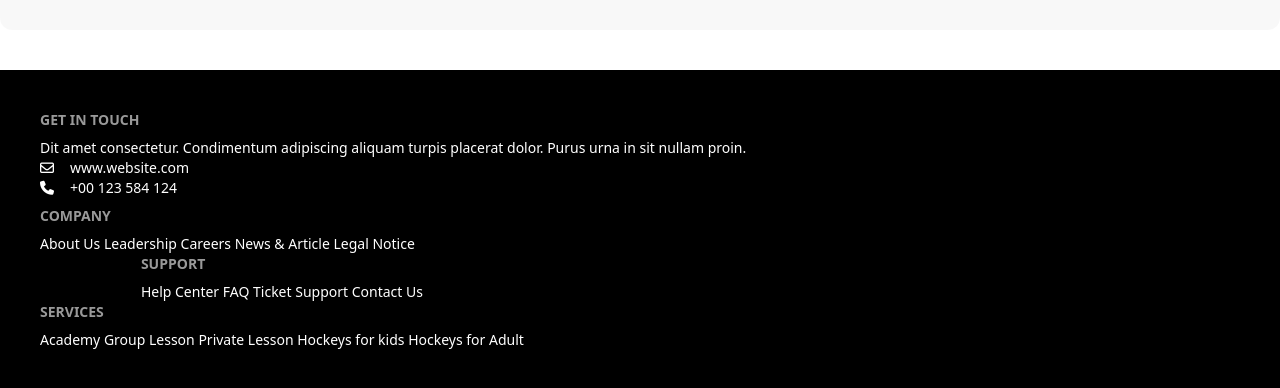
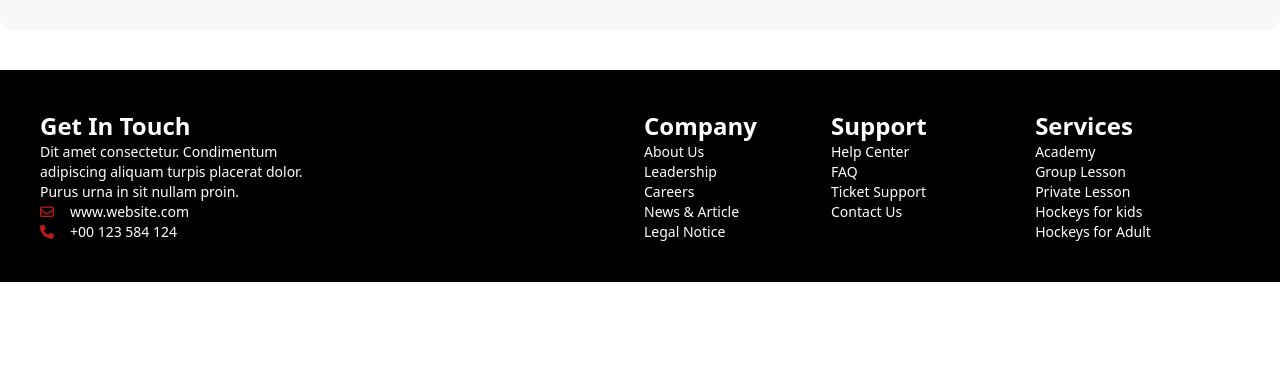
Before and after one commit to shifakhatun/hockys-main-SK-3, a plain HTML site: page index.html in a window 1280 px wide. Shown: the part 4355-4743 px from the top of the page. After the commit the page ends 4637 px from the top, so only its background shows below. Drawn offline with nearby package versions, Linux system fonts and the light colour scheme.

Commit message:
footer updated

```diff
--- a/index.html
+++ b/index.html
@@ -485,39 +485,6 @@
             </div>
             <button class="btn bg-red-400 mt-3 w-full text-white">Send Message</button>
             </div>
-                                       <!-- end of lg:col-span-2 -->
-
-                                       <!-- start of lg:col-span-1 -->
-
-            <!-- <div class="flex justify-between items-center flex-col lg:col-span-1 border-solid border-8 border-slate-950 gap-10">
-              <div class="bg-[#bced6d19] rounded-xl text-left w-full py-4">
-                <div class="bg-slate-200 h-16 w-16 rounded-lg flex items-center justify-center mx-auto">
-                  <img class="h-6" src="./Images/Group 1171275317.png" alt="">
-                </div>
-                <div class="text-center space-y-1">
-                  <h6 class="text-[#13131866] text-xs font-normal">Phone Number : </h6>
-                  <p class="text-black text-xs font-extrabold">(+62) 123-321-543</p>
-                </div>
-                </div>
-              <div class="bg-[#fddd5f19] rounded-xl text-left w-full py-4">
-                <div class="bg-slate-200 h-16 w-16 rounded-lg flex items-center justify-center mx-auto">
-                  <img class="h-6" src="./Images/Group 1171275318.png" alt="">
-                </div>
-                <div class="text-center space-y-1">
-                  <h6 class="text-[#13131866] text-xs font-normal">Email : </h6>
-                  <p class="text-black text-xs font-extrabold">hockeys@support.com</p>
-                </div>
-            </div>
-              <div class="bg-[#629cf319] rounded-xl text-left w-full py-4">
-                <div class="bg-slate-200 h-16 w-16 rounded-lg flex items-center justify-center mx-auto">
-                  <img class="h-6" src="./Images/Group 1171275321.png" alt="">
-                </div>
-                <div class="text-center space-y-1">
-                  <h6 class="text-[#13131866] text-xs font-normal">Location : : </h6>
-                  <p class="text-black text-xs font-extrabold">152/1 Mohakhali Wireless Gate</p>
-                </div>
-            </div>
-          </div> -->
 
         </div>
       </section>
@@ -536,95 +503,49 @@
 
     </main>
 
-
-
-  <!-- <footer class="footer p-10 bg-black text-white">
-    <aside>
-      <header class="footer-title">Get In Touch</header>
-      <p>Dit amet consectetur. Condimentum  adipiscing aliquam turpis placerat dolor. Purus urna in sit nullam proin. </p>
+    <footer class="footer p-10 bg-black text-white">
+    <div class="gird grid-cols-1 lg:grid-cols-4 place-items-center place-content-center
+  text-center lg:text-left ">
       <div class="">
-        <div class="flex gap-4 items-center"><i class="fa-regular fa-envelope"></i><p>www.website.com</p>
+        <h4 class="text-2xl font-semibold ">Get In Touch</h4>
+        <p>Dit amet consectetur. Condimentum  adipiscing aliquam turpis placerat dolor.
+  Purus urna in sit nullam proin. </p>
+          <div class="flex gap-4 items-center "><i class="fa-regular fa-envelope
+  text-red-700"></i><p>www.website.com</p>
           </div>
-        <div class="flex gap-4 items-center"><i class="fa-solid fa-phone"></i><p>+00 123 584 124</p>
+          <div class="flex gap-4 items-center "><i class="fa-solid fa-phone
+  text-red-700"></i><p>+00 123 584 124</p>
           </div>
       </div>
-    </aside>
-    <nav>
-      <header class="footer-title">Company</header>
-      <a class="link link-hover">About Us</a>
-      <a class="link link-hover">Leadership</a>
-      <a class="link link-hover">Careers</a>
-      <a class="link link-hover">News & Article</a>
-      <a class="link link-hover">Legal Notice</a>
-    </nav>
-    <nav>
-      <header class="footer-title">Support</header>
-      <a class="link link-hover">Help Center</a>
-      <a class="link link-hover">FAQ</a>
-      <a class="link link-hover">Ticket Support</a>
-      <a class="link link-hover">Contact Us</a>
-    </nav>
-    <nav>
-      <header class="footer-title">Services</header>
-      <a class="link link-hover">Academy</a>
-      <a class="link link-hover">Group Lesson</a>
-      <a class="link link-hover">Private Lesson</a>
-      <a class="link link-hover">Hockeys for kids</a>
-      <a class="link link-hover">Hockeys for Adult</a>
-    </nav>
-  </footer> -->
-  <footer class="footer p-10 bg-black text-white">
+  <div></div>
+      <div class="grid grid-cols-2 gap-20">
+        <div>
+          <h4 class="text-2xl font-semibold ">Company</h4>
+          <p>About Us</p>
+          <p>Leadership</p>
+          <p>Careers</p>
+          <p>News & Article</p>
+          <p>Legal Notice</p>
+        </div>
+        <div>
+          <h4 class="text-2xl font-semibold ">Support</h4>
+          <p>Help Center</p>
+          <p>FAQ</p>
+          <p>Ticket Support</p>
+          <p>Contact Us</p>
+        </div>
+      </div>
+      <!-- <div class="col-span-4"> -->
 
       <div>
-      <div>
-        <aside>
-          <header class="footer-title">Get In Touch</header>
-          <p>Dit amet consectetur. Condimentum  adipiscing aliquam turpis placerat dolor. Purus urna in sit nullam proin. </p>
-          <div class="">
-            <div class="flex gap-4 items-center"><i class="fa-regular fa-envelope"></i><p>www.website.com</p>
-            </div>
-            <div class="flex gap-4 items-center"><i class="fa-solid fa-phone"></i><p>+00 123 584 124</p>
+        <h4 class="text-2xl font-semibold ">Services</h4>
+        <p>Academy</p>
+        <p>Group Lesson</p>
+        <p>Private Lesson</p>
+        <p>Hockeys for kids</p>
+        <p>Hockeys for Adult</p>
       </div>
     </div>
-        </aside>
-      </div>
-      <div >
-<div>
-  <nav><header class="footer-title">Company</header>
-      <a class="link link-hover">About Us</a>
-      <a class="link link-hover">Leadership</a>
-      <a class="link link-hover">Careers</a>
-      <a class="link link-hover">News & Article</a>
-      <a class="link link-hover">Legal Notice</a>
-    </nav>
-</div>
-<div class="flex flex-wrap items-center justify-center">
-  <nav>
-  <header class="footer-title">Support</header>
-  <a class="link link-hover">Help Center</a>
-  <a class="link link-hover">FAQ</a>
-  <a class="link link-hover">Ticket Support</a>
-  <a class="link link-hover">Contact Us</a>
-</nav>
-</div>
-<div>
-  <nav>
-
-  <header class="footer-title flex flex-col">Services</header>
-  <a class="link link-hover">Academy</a>
-  <a class="link link-hover">Group Lesson</a>
-  <a class="link link-hover">Private Lesson</a>
-  <a class="link link-hover">Hockeys for kids</a>
-  <a class="link link-hover">Hockeys for Adult</a> </nav>
-</div>
-      </div>
-
-    </div>
-
-
-
-
-
     </footer>
 </body>
 </html>
```
Lines whose indentation alone changed are shown as unchanged.
